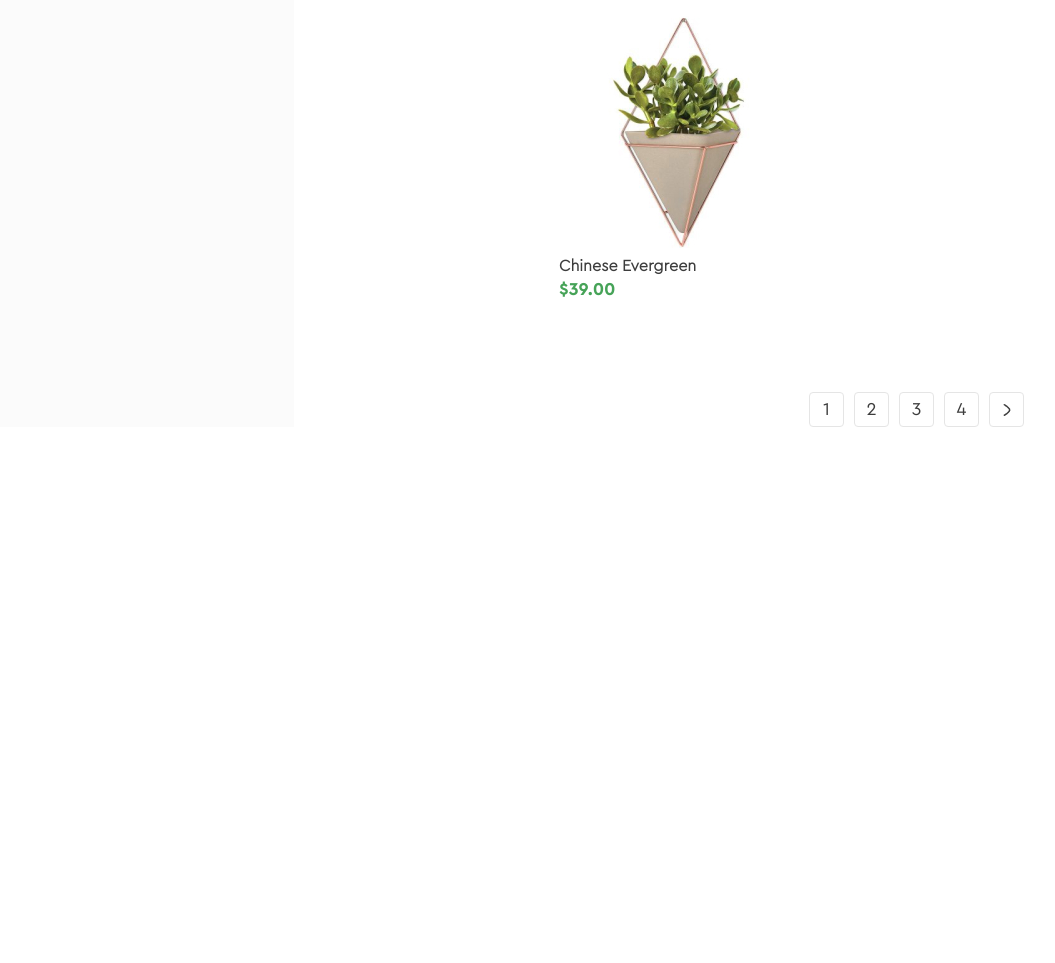
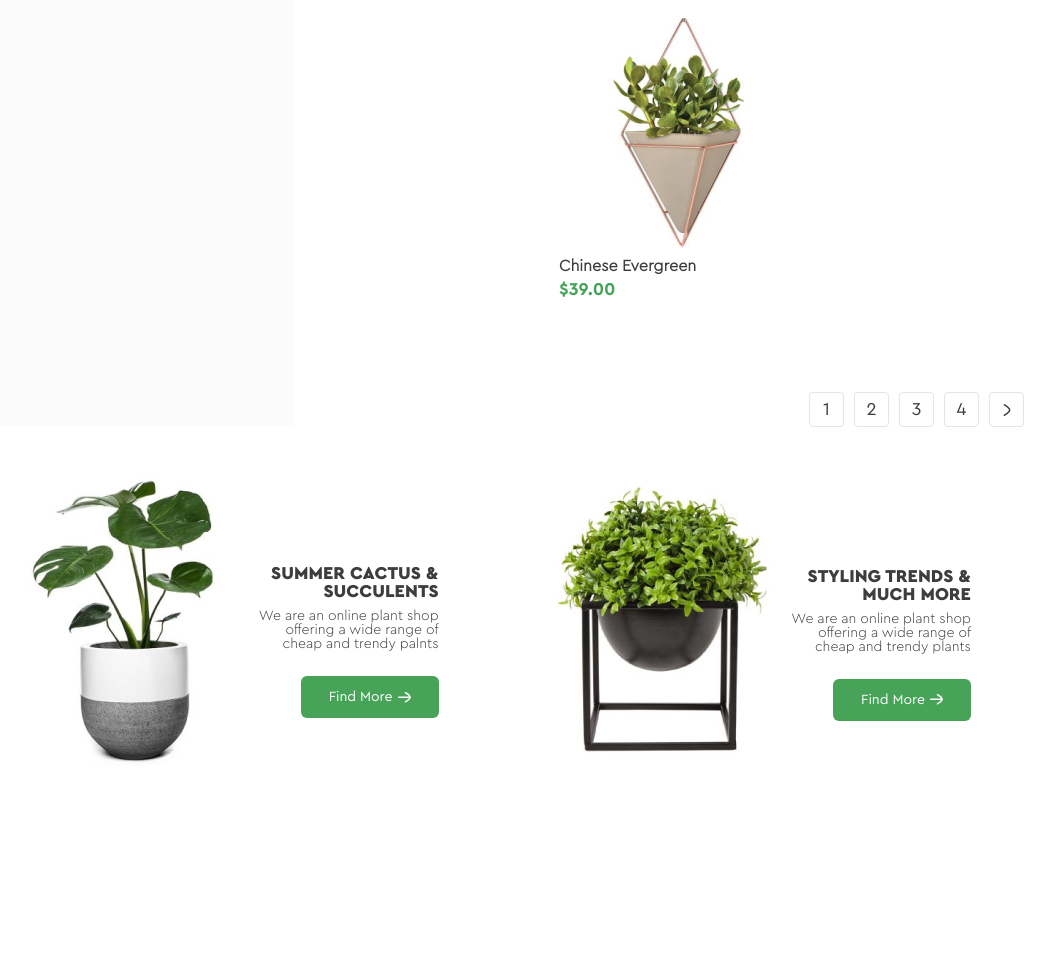
Before and after one commit to DimaDim4/CoursesHillel, a plain HTML site: page index.html in a window 1280 px wide. Shown: the part 2216-3179 px from the top of the page, without its empty margins (136-1191 px from the left). Before the commit the page ends 2695 px from the top, so only its background shows below. Drawn offline with Linux system fonts and the light colour scheme.

Commit message:
hw8_start

```diff
--- a/index.html
+++ b/index.html
@@ -245,6 +245,59 @@
                     </div>
                 </div>
             </div>
+            <div class="promo">
+                <div class="promo_one">
+                    <div class="promo_img_first">
+                        <img src="./images/image 14.jpg" alt="promo_flower">
+                    </div>
+                    <div class="promo_text_btn">
+                        <h3 class="promo_unit_title">
+                            SUMMER CACTUS & SUCCULENTS
+                        </h3>
+                        <p class="promo_unit_text">
+                            We are an online plant shop offering a wide
+                            range of cheap and trendy palnts
+                        </p>
+                        <div class="promo_btn">
+                            <button class="find_more">
+                                Find More
+                                <svg xmlns="http://www.w3.org/2000/svg" width="13" height="11" viewBox="0 0 13 11" fill="none">
+                                    <path d="M12 5.26852L0.75 5.26852" stroke="white" stroke-width="1.5" stroke-linecap="round" stroke-linejoin="round"/>
+                                    <path d="M7.46227 0.750145C7.46227 0.750145 11.9998 3.1959 11.9998 5.2674C11.9998 7.3404 7.46227 9.7869 7.46227 9.7869" stroke="white" stroke-width="1.5" stroke-linecap="round" stroke-linejoin="round"/>
+                                </svg>
+                            </button>
+                        </div>
+                    </div>
+                </div>
+                <div class="promo_two">
+                    <div class="promo_img_first">
+                        <img src="./images/image 15.jpg" alt="promo_flower">
+                    </div>
+                    <div class="promo_text_btn">
+                        <h3 class="promo_unit_title">
+                            STYLING TRENDS & MUCH MORE
+                        </h3>
+                        <p class="promo_unit_text">
+                            We are an online plant shop offering
+                            a wide range of cheap and trendy plants
+                        </p>
+                        <div class="promo_btn">
+                            <button class="find_more">
+                                Find More
+                                <svg xmlns="http://www.w3.org/2000/svg" width="13" height="11" viewBox="0 0 13 11" fill="none">
+                                    <path d="M12 5.26852L0.75 5.26852" stroke="white" stroke-width="1.5" stroke-linecap="round" stroke-linejoin="round"/>
+                                    <path d="M7.46227 0.750145C7.46227 0.750145 11.9998 3.1959 11.9998 5.2674C11.9998 7.3404 7.46227 9.7869 7.46227 9.7869" stroke="white" stroke-width="1.5" stroke-linecap="round" stroke-linejoin="round"/>
+                                </svg>
+                            </button>
+                        </div>
+                    </div>
+                </div>
+            </div>
+
+
+            <div class="blog">
+
+            </div>
         </main>
     </div>
 
--- a/styles/styles_index.css
+++ b/styles/styles_index.css
@@ -265,3 +265,63 @@ button.shop_bttn {
     font-family: "Cera Pro Bold", sans-serif;
     color: white;
 }
+.promo {
+    display: flex;
+    flex-direction: row;
+    gap: 28px;
+    justify-content: center;
+    align-items: center;
+    padding: 100px 0 138px 0;
+}
+.promo_one {
+    display: flex;
+    flex-direction: row;
+}
+.promo_two {
+    display: flex;
+    flex-direction: row;
+}
+.promo_img_first {
+    z-index: 1;
+    position: relative;
+    bottom: 52px;
+}
+.promo_text_btn {
+    display: flex;
+    flex-direction: column;
+    align-items: flex-end;
+    z-index: 2;
+    position: relative;
+    right: 23px;
+    padding: 37px 30px 46px 0;
+}
+.promo_unit_title {
+    display: flex;
+    font-family: "Cera Pro Black", sans-serif;
+    color: #3D3D3D;
+    font-size: 18px;
+    text-align: right;
+    padding-bottom: 9px;
+
+}
+.promo_unit_text {
+    display: flex;
+    font-family: "Cera Pro Light", sans-serif;
+    font-size: 14px;
+    color: #3D3D3D;
+    text-align: right;
+    padding-bottom: 25px;
+}
+.find_more {
+    display: flex;
+    justify-content: center;
+    align-items: center;
+    border-radius: 6px;
+    border: none;
+    background-color: #46A358;
+    color: #FFFFFF;
+    padding: 12px 28px;
+    gap: 5px;
+    font-family: "Cera Pro Regular", sans-serif;
+    font-size: 14px;
+}
```
Also changed, not shown: images/image 14.jpg (added), images/image 15.jpg (added).
